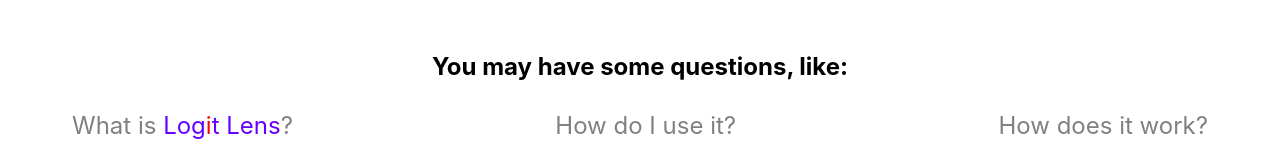
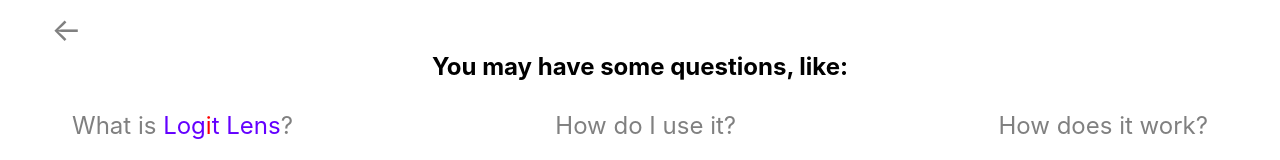
Before and after one commit to ColeDnought/ColeDnought.github.io, a React (Create React App) app: page /faq in a window 1280 px wide. Shown: the top 160 px of the page. Built offline with nearby package versions, Linux system fonts and the light colour scheme.

Commit message:
Added back arrow

```diff
--- a/src/App.css
+++ b/src/App.css
@@ -70,3 +70,10 @@
   background-image: linear-gradient(90deg, white, white),
     linear-gradient(90deg, rgb(255, 0, 0), rgb(0, 0, 255));
 }
+
+.back-arrow {
+  font-size: 2rem;
+  position: absolute;
+  top: 10px;
+  left: 4%;
+}
--- a/src/pages/FAQ.css
+++ b/src/pages/FAQ.css
@@ -21,7 +21,7 @@
     text-decoration: underline;
 }
 
-.output {
+.faq .output {
     width: 15rem;
     display: inline-block;
 }
--- a/src/pages/FAQ.jsx
+++ b/src/pages/FAQ.jsx
@@ -1,10 +1,12 @@
 import NamePlate from "../components/NamePlate";
 import Token from "../components/Token";
+import { Link } from "react-router";
 import './FAQ.css'
 
 const FAQ = () => {
   return (
     <div className="faq">
+        <Link to="/" className="back-arrow">&larr;</Link>
         <h2>You may have some questions, like:</h2>
         <div className="questions">
             <a href="#1"><span>What is <NamePlate />?</span></a>
```
